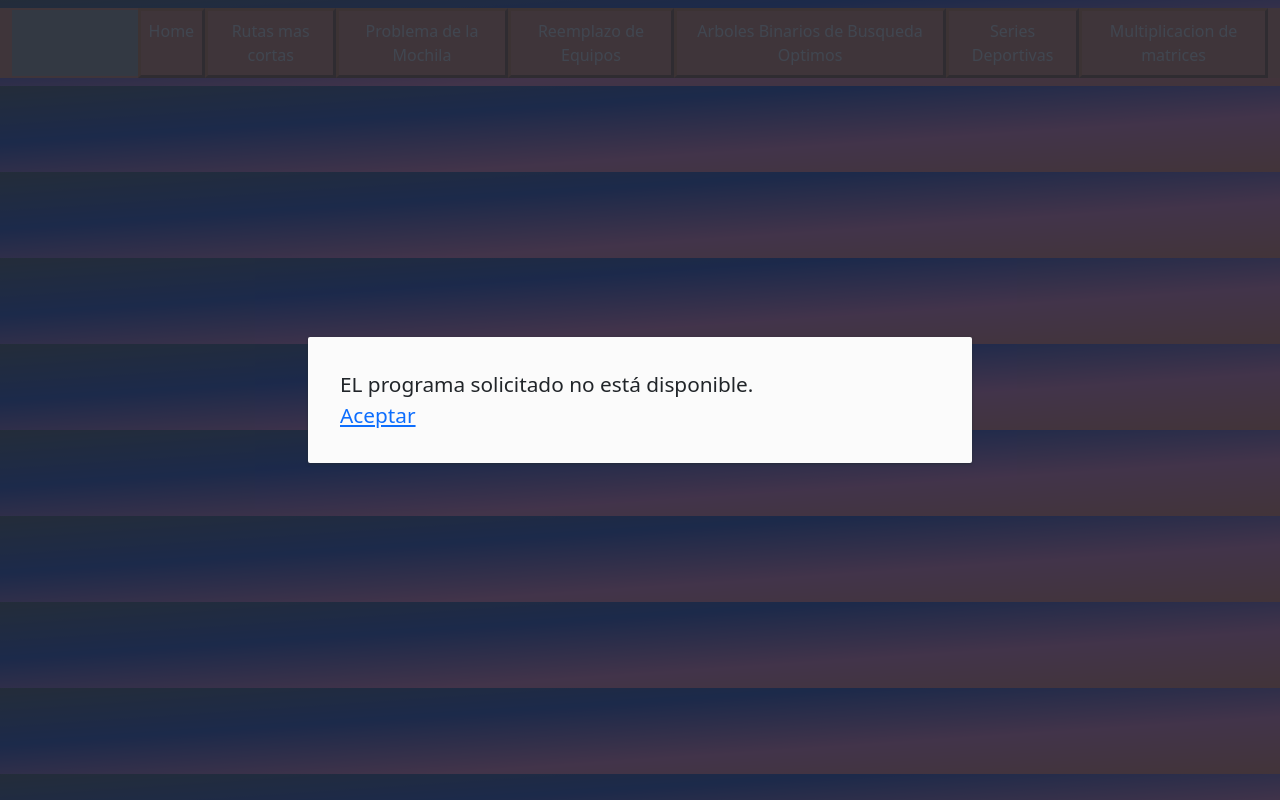
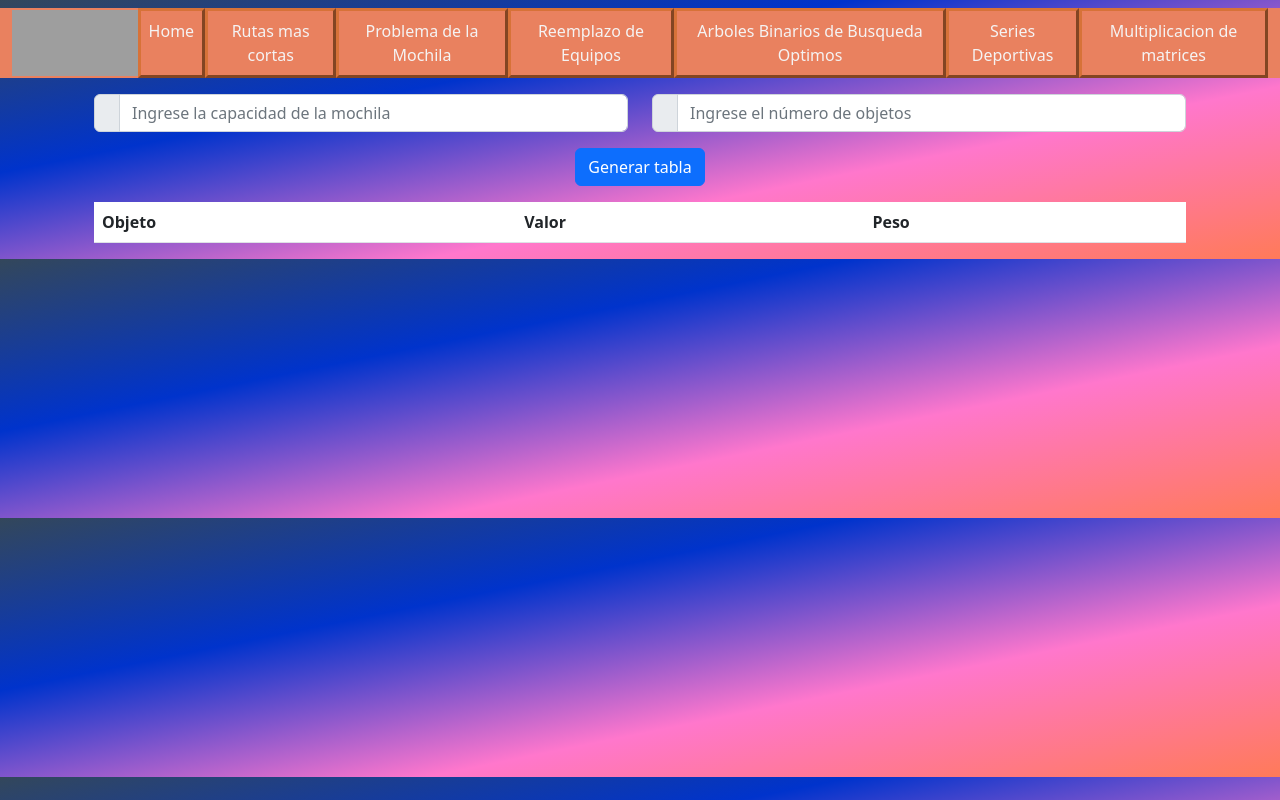
Before and after one commit to Jirgort/IOPY, an Angular app: page /problema-mochila in a window 1280 px wide. Built offline with nearby package versions, Linux system fonts and the light colour scheme; grey boxes are pictures that could not be loaded.

Commit message:
[ADD] interfaz para el problema de la mochila

```diff
--- a/src/app/Components/problema-mochila/problema-mochila.component.html
+++ b/src/app/Components/problema-mochila/problema-mochila.component.html
@@ -1,7 +1,40 @@
-<div class="window-notice" id="window-notice">
-    <div class="content">
-        <div class="content-text">EL programa solicitado no está disponible.
+<div class="container mt-2">
+    <!-- Input para generar tabla  -->
+    <div class="container text-center">
+        <div class="row justify-content-md-center">
+            <div class="col input-group mb-3">
+                <span class="input-group-text"></span>
+                <input (input)="getInputCapacidad($event)" type="number" class="form-control" placeholder="Ingrese la capacidad de la mochila">
+            </div>
+            <div class="col input-group mb-3">
+                <span class="input-group-text"></span>
+                <input (input)="getInputObjetos($event)" type="number" class="form-control" placeholder="Ingrese el número de objetos">
+            </div>
+        </div>
+        <button (click)=this.generarTabla() class="btn btn-primary">Generar tabla</button>
+    </div>
 
-        <div class="content-buttons"><a href="#" id="close-button">Aceptar</a></div>
+    <div class="container mt-3">
+        <table class="table table-striped bg-white">
+            <thead>
+                <tr>
+                    <th>Objeto</th>
+                    <th>Valor</th>
+                    <th>Peso</th>
+                </tr>
+            </thead>
+            <tbody>
+                <tr *ngFor="let c of objetosIndex">
+                    <td>Objeto {{c}}</td>
+                    <td>
+                        <input class="form-control" type="number" placeholder="valor">
+                    </td>
+                    <td>
+                        <input class="form-control" type="number" placeholder="valor">
+                    </td>
+                </tr>
+
+            </tbody>
+        </table>
     </div>
-  </div>
+</div>
--- a/src/app/Components/problema-mochila/problema-mochila.component.ts
+++ b/src/app/Components/problema-mochila/problema-mochila.component.ts
@@ -7,9 +7,30 @@ import { Component, OnInit } from '@angular/core';
 })
 export class ProblemaMochilaComponent implements OnInit {
 
+  capacidad:number = 5;
+  objetos:number = 0;
+  objetosIndex:number[] = [];
+
   constructor() { }
 
   ngOnInit(): void {
   }
 
+  generarTabla(){
+    if(isNaN(this.objetos) || isNaN(this.capacidad)){
+      alert("Ingrese valores numéricos");
+      return;
+    }
+
+    this.objetosIndex = Array(this.objetos).fill(0).map((x,i)=>i);
+
+  }
+
+  getInputCapacidad(event:any){
+    this.capacidad = parseInt(event.target.value);
+  }
+
+  getInputObjetos(event:any){
+    this.objetos = parseInt(event.target.value);
+  }
 }
```
Also changed, not shown: 1 other file (tests, documents, lock files or other folders).
